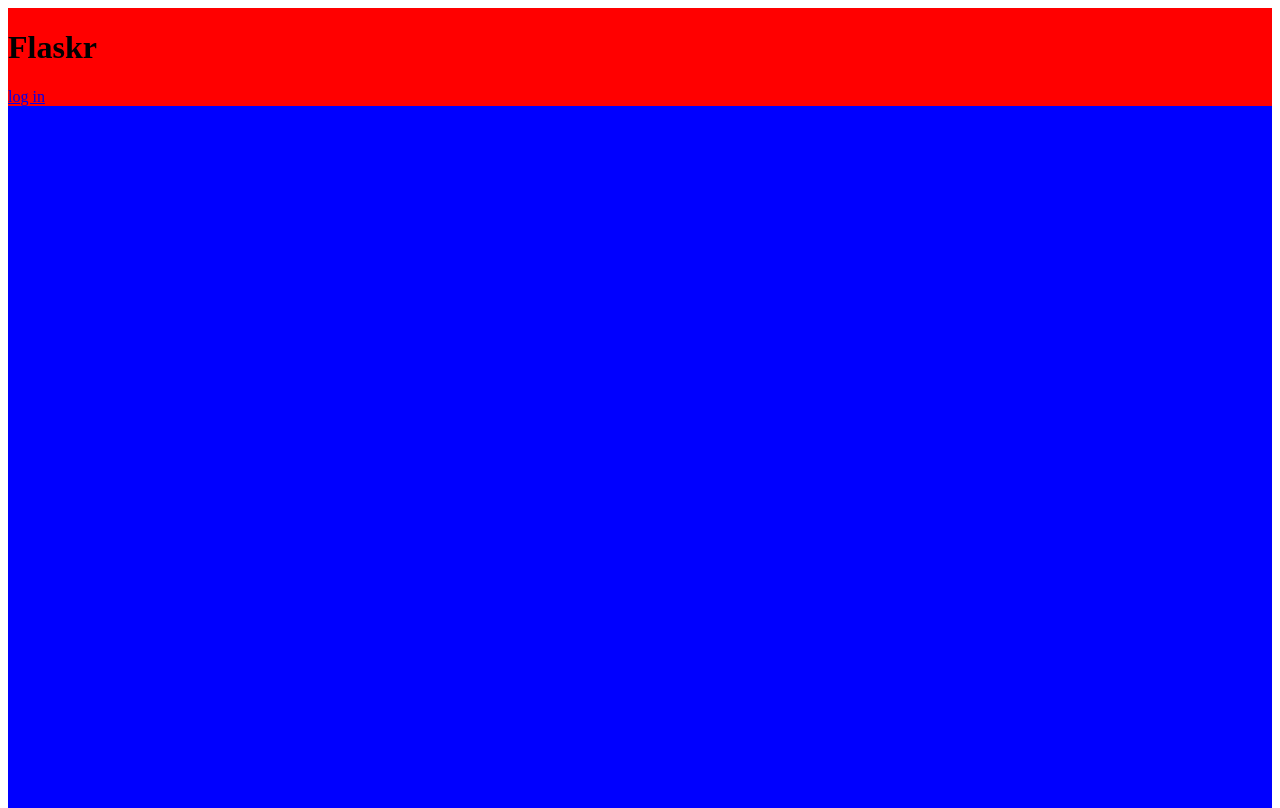
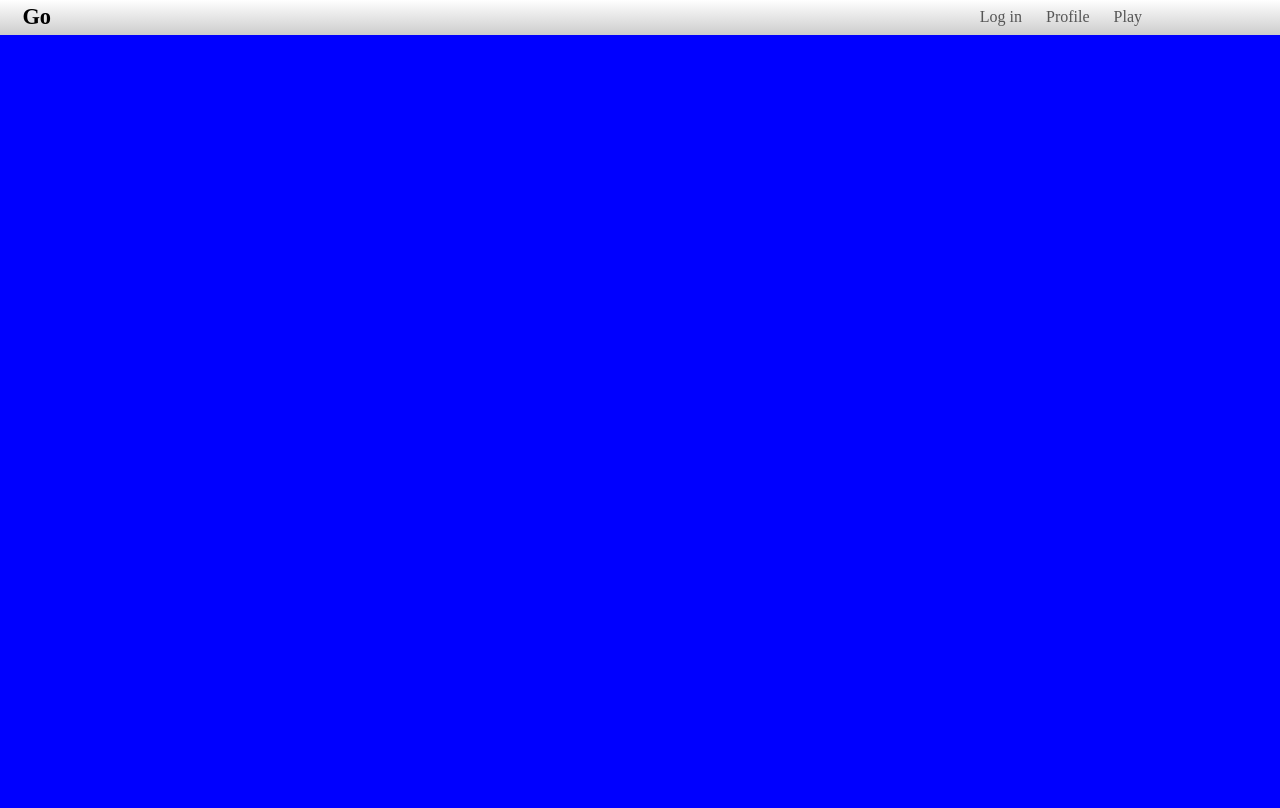
Before and after one commit to Sten-H/go-proj, a Flask app: page / in a window 1280 px wide. After the commit the page ends 35 px from the top, so only its background shows below. Run offline with Flask 2, Linux system fonts and the light colour scheme.

Commit message:
working on the styling

```diff
--- a/go_proj.py
+++ b/go_proj.py
@@ -2,7 +2,6 @@ import sqlite3
 from contextlib import closing
 from flask import Flask, json, jsonify, redirect, url_for, request, flash, session, g, Response, render_template
 from collections import namedtuple
-from models import User, db, init_db
 
 
 
--- a/static/css/main_style.css
+++ b/static/css/main_style.css
@@ -1,5 +1,10 @@
 html, body, .page {
 	height: 100%;
+}
+
+html, body, .page, header, .content {
+	margin: 0;
+	padding: 0;
 }
 
 .page {
@@ -11,10 +16,36 @@ header, .content {
 }
 header {
 	flex: 1;
+	display: flex;
+	flex-direction: row;
 	background-color: red;
+	align-items: center;
+
+	background: linear-gradient(to bottom, #FFF, #CCC);
+	box-shadow: 0 5px #000;
 }
 
+header h1 {
+	padding: 0 1em 0 1em;
+	margin: 0;
+	font-size: 1.4em;
+}
+
+header a {
+	padding: 5px 10px;
+	text-decoration: none;
+	color: #555;
+}
+
+header a:hover {
+	border-bottom: 3px solid #AAA;
+}
+nav {
+	text-align: right;
+	width: 100%;
+	padding-right: 10%	;
+}
 .content {
-	flex: 12;
+	flex: 22	;
 	background-color: blue;
 }
--- a/templates/main_layout.html
+++ b/templates/main_layout.html
@@ -3,14 +3,16 @@
 <link rel=stylesheet type=text/css href="{{ url_for('static', filename='css/main_style.css') }}">
 <div class=page>
   <header>
-    <h1>Flaskr</h1>
-    <div class=metanav>
+    <h1>Go</h1>
+    <nav>
     {% if not session.logged_in %}
-      <a href="{{ url_for('login') }}">log in</a>
+      <a href="{{ url_for('login') }}">Log in</a>
     {% else %}
       <a href="{{ url_for('logout') }}">log out</a>
     {% endif %}
-    </div>
+      <a href="">Profile</a>
+      <a href="">Play</a>
+    </nav>
   </header>
   {% for message in get_flashed_messages() %}
     <div class=flash>{{ message }}</div>
```
Also changed, not shown: models.py (deleted, +0 -21 lines).
